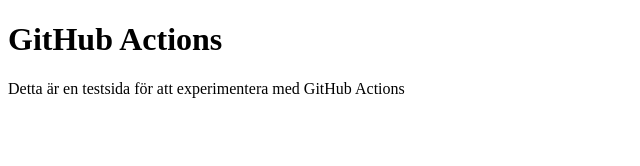
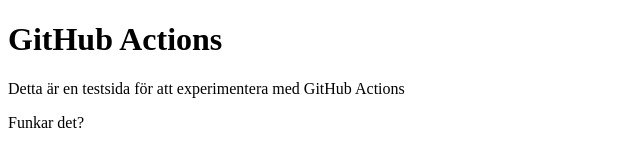
Before and after one commit to APehrsson/GitHubActionsTest, a plain HTML site: page index.html in a window 1280 px wide. Shown: the full height of the page, 0-640 px from the left. Drawn offline with Linux system fonts and the light colour scheme.

Commit message:
mer text

```diff
--- a/index.html
+++ b/index.html
@@ -8,6 +8,7 @@
 <body>
     <h1>GitHub Actions</h1>
     <p>Detta är en testsida för att experimentera med GitHub Actions</p>
+    <p>Funkar det?</p>
 
 </body>
 </html>
```
